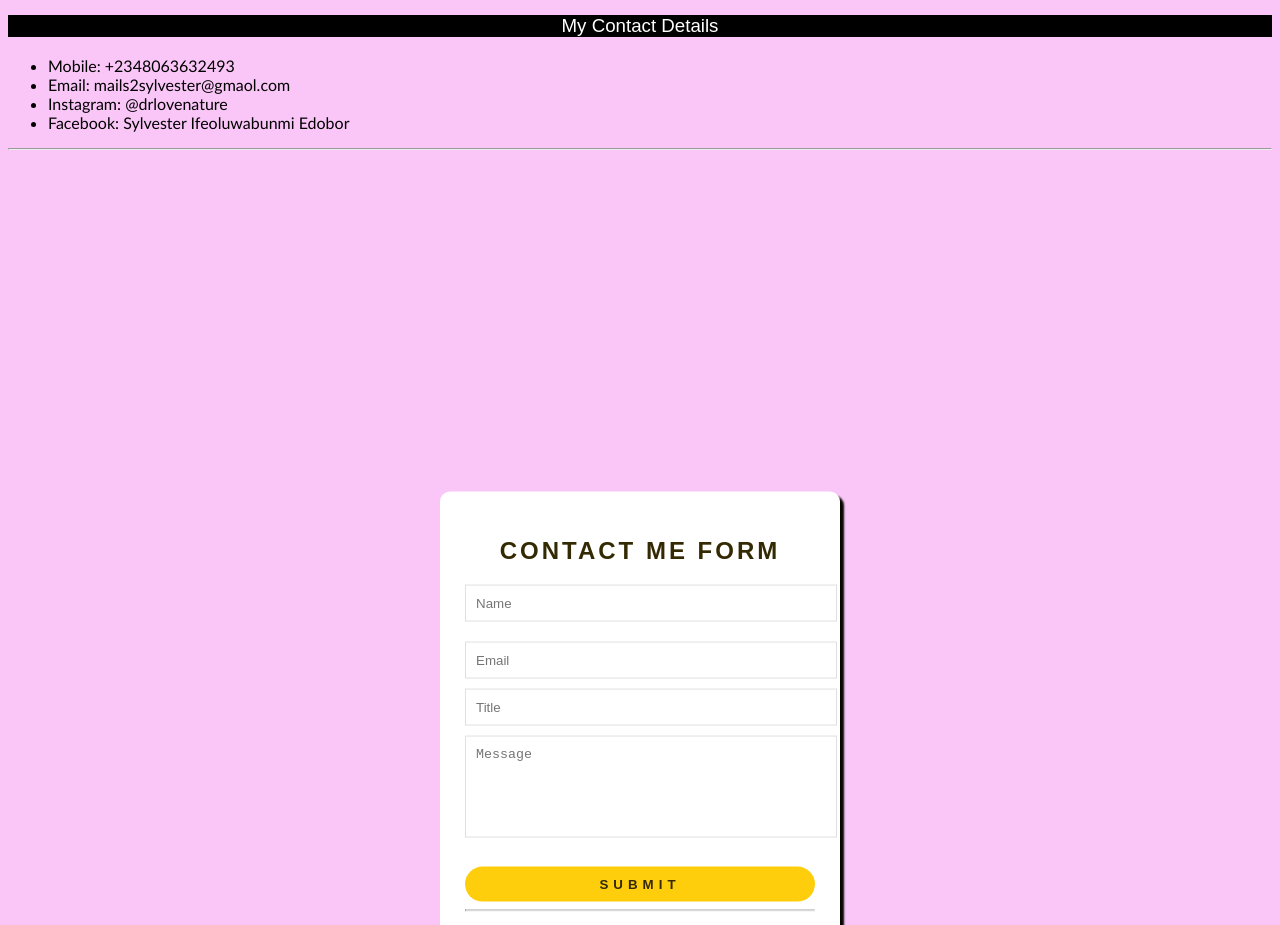
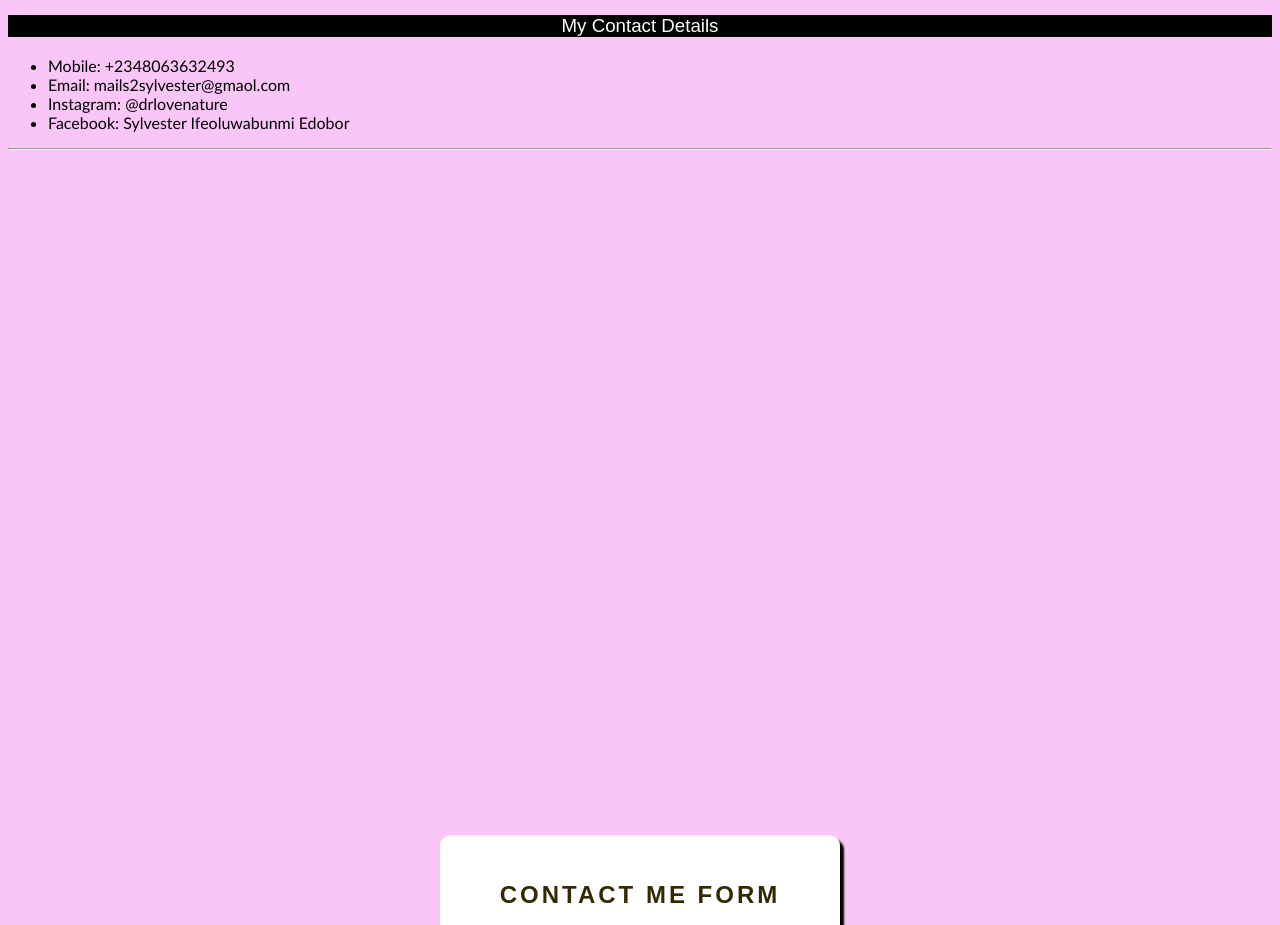
Before and after one commit to Drlovenature/MyCV, a plain HTML site: page index.html in a window 1280 px wide. Shown: the part 1818-2743 px from the top of the page. Drawn offline with Linux system fonts and the light colour scheme.

Commit message:
second commit

```diff
--- a/mycv.css
+++ b/mycv.css
@@ -87,7 +87,7 @@ h4{
 
 .wrapper{
   position: absolute;
-  top: 317%;
+  top: 360%;
   left: 50%;
   transform: translate(-50%,-50%);
   max-width: 350px;
```
